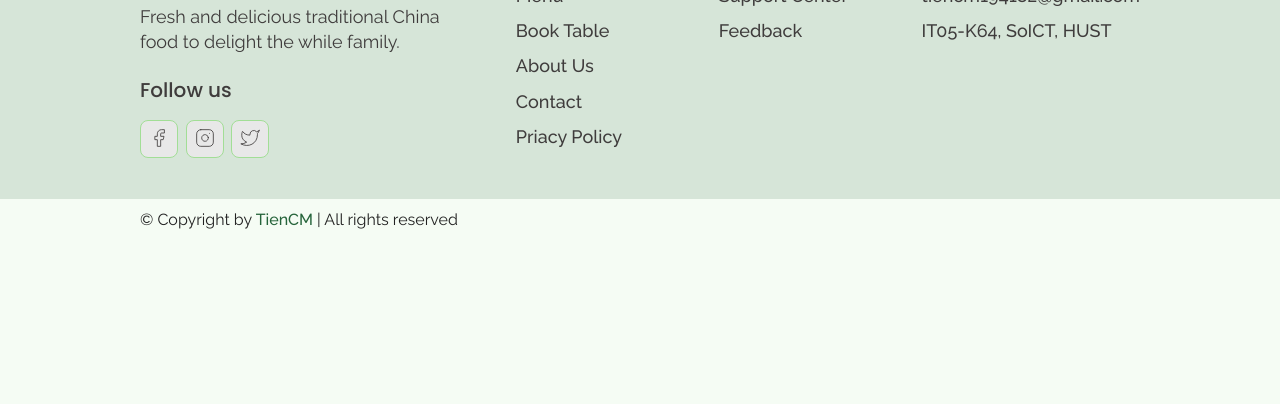
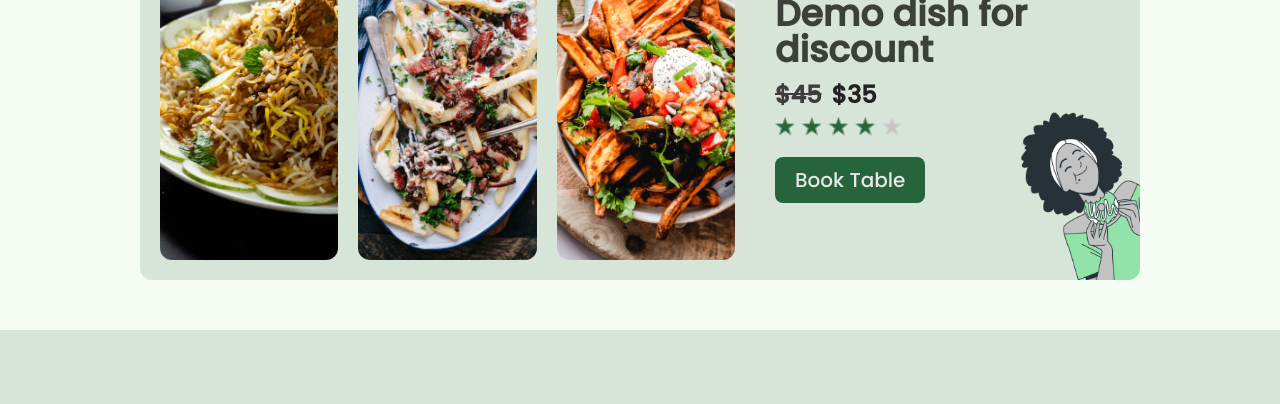
Before and after one commit to chumanhtien/Frontend_HTML_CSS_JS, a plain HTML site: page FE2_Restaurant_Mutiple_Pages/index.html in a window 1280 px wide. Shown: the part 2056-2460 px from the top of the page. Before the commit the page ends 2297 px from the top, so only its background shows below. Drawn offline with nearby package versions, Linux system fonts and the light colour scheme.

Commit message:
FE2_Restaurant_Multiple_Pages: Discount Section

```diff
--- a/FE2_Restaurant_Mutiple_Pages/home.css
+++ b/FE2_Restaurant_Mutiple_Pages/home.css
@@ -218,3 +218,128 @@
         width: 100%;
     }
 }
+
+/* Discount Styles */
+.discount__wrapper {
+    display: flex;
+    flex-direction: column;
+    padding: 1.5rem;
+    border-radius: 12px;
+    background: var(--lightGreen-1) url(images/discount-illustration.png)
+        no-repeat bottom right / 100px;
+}
+
+.discount__images {
+    display: flex;
+    gap: 1rem;
+    width: 100%;
+    margin-bottom: 2rem;
+}
+
+.discount__img1 {
+    flex: 2;
+}
+
+.discount__img2 {
+    flex: 3;
+}
+
+.discount__text {
+    font-size: 1.4rem;
+    font-weight: 900;
+    color: var(--green-1);
+    margin-bottom: 0.5rem;
+}
+
+.discount__title {
+    font-size: 1.8rem;
+    color: var(--black-1);
+    font-weight: 600;
+    margin-bottom: 1rem;
+}
+
+.discount__images img {
+    object-fit: cover;
+    object-position: center;
+    border-radius: 12px;
+}
+
+.discount__price {
+    font-size: 1.4rem;
+    font-weight: 600;
+    display: flex;
+    gap: 1rem;
+    margin-bottom: 1rem;
+}
+
+.discount__oldPrice {
+    color: var(--black-2);
+    text-decoration: line-through;
+}
+
+.discount__newPrice {
+    color: var(--green-1);
+}
+
+.discount__stars {
+    width: max-content;
+    height: 15px;
+    margin-bottom: 1rem;
+}
+
+@media only screen and (min-width: 768px) {
+    .discount__wrapper {
+        flex-direction: row;
+        gap: 4rem;
+        padding: 2rem;
+        align-items: center;
+        background-size: 150px;
+        margin: 0 auto;
+    }
+
+    .discount__images {
+        flex: 5;
+        margin-bottom: 0;
+        gap: 2rem;
+    }
+
+    .discount__img1,
+    .discount__img2,
+    .discount__img3 {
+        flex: 1;
+        height: 350px;
+    }
+
+    .discount__info {
+        flex: 3;
+    }
+
+    .discount__text {
+        font-size: 2.4rem;
+    }
+
+    .discount__title {
+        font-size: 3.6rem;
+        margin-bottom: 1.5rem;
+    }
+
+    .discount__price {
+        font-size: 2.4rem;
+    }
+
+    .discount__stars {
+        height: 20px;
+        margin-bottom: 2rem;
+    }
+}
+
+
+@media only screen and (max-width: 900px) {
+    .discount__wrapper {
+        gap: 2rem;
+    }
+
+    .discount__img3 {
+        display: none;
+    }
+}
--- a/FE2_Restaurant_Mutiple_Pages/index.html
+++ b/FE2_Restaurant_Mutiple_Pages/index.html
@@ -244,7 +244,36 @@
     </section>
     <!-- End Top Dishes Section -->
 
-
+    <!-- Discount Section -->
+    <section class="discount" id="discount" data-aos="fade-up">
+        <div class="container">
+            <div class="discount__wrapper">
+                <div class="discount__images">
+                    <div class="discount__img1">
+                        <img src="images/food-5.png" alt="food img 5">
+                    </div>
+                    <div class="discount__img2">
+                        <img src="images/food-4.png" alt="food img 4">
+                    </div>
+                    <div class="discount__img3">
+                        <img src="images/food-3.png" alt="food img 3">
+                    </div>
+                </div>
+                <div class="discount__info">
+                    <h3 class="discount__text">20% OFF</h3>
+                    <h3 class="discount__title">Demo dish for discount</h3>
+                    <h3 class="discount__price">
+                        <span class="discount__oldPrice">$45</span>
+                        <span class="discount__onewPrice">$35</span>
+                    </h3>
+                    <div class="discount__stars">
+                        <img src="images/3star.png" alt="3 stars">
+                    </div>
+                    <a href="booking.html" class="btn primary-btn">Book Table</a>
+                </div>
+            </div>
+        </div>
+    </section>
     <!-- Footer -->
     <footer>
         <div class="container">
```
